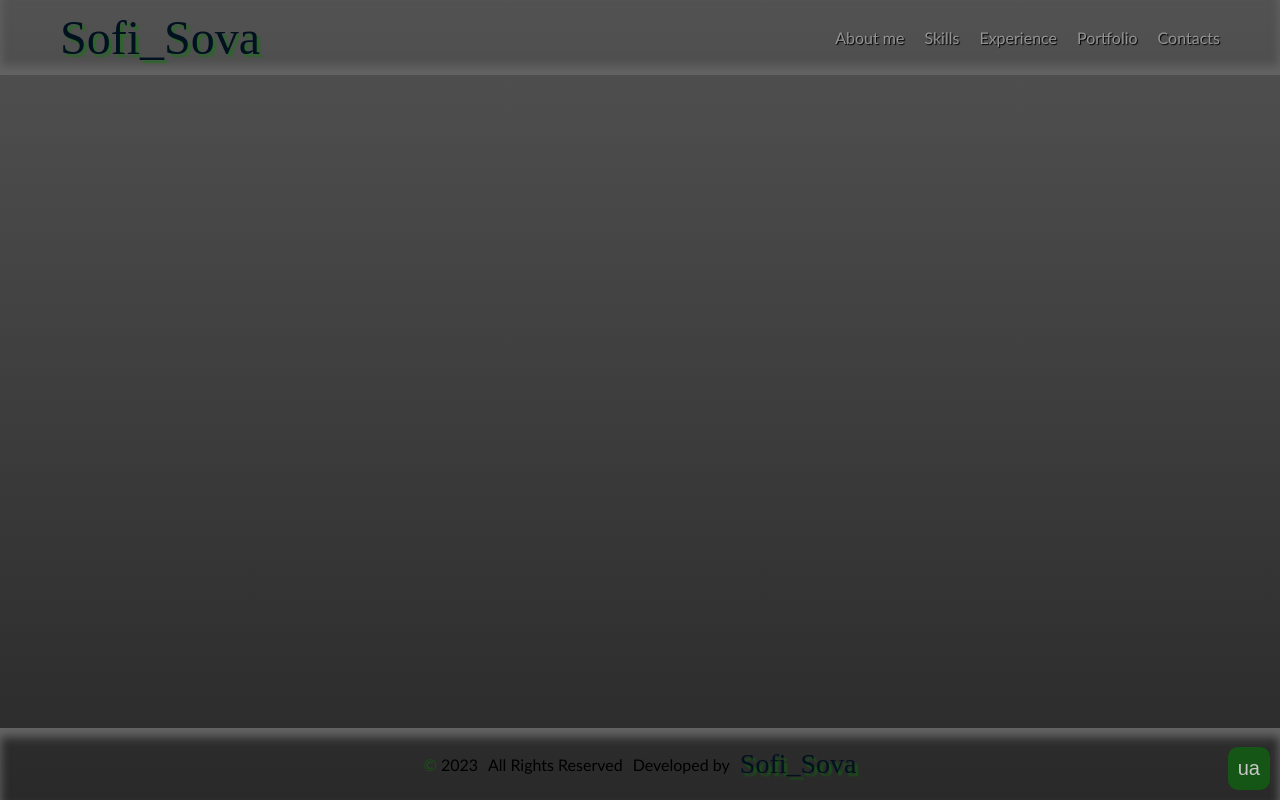
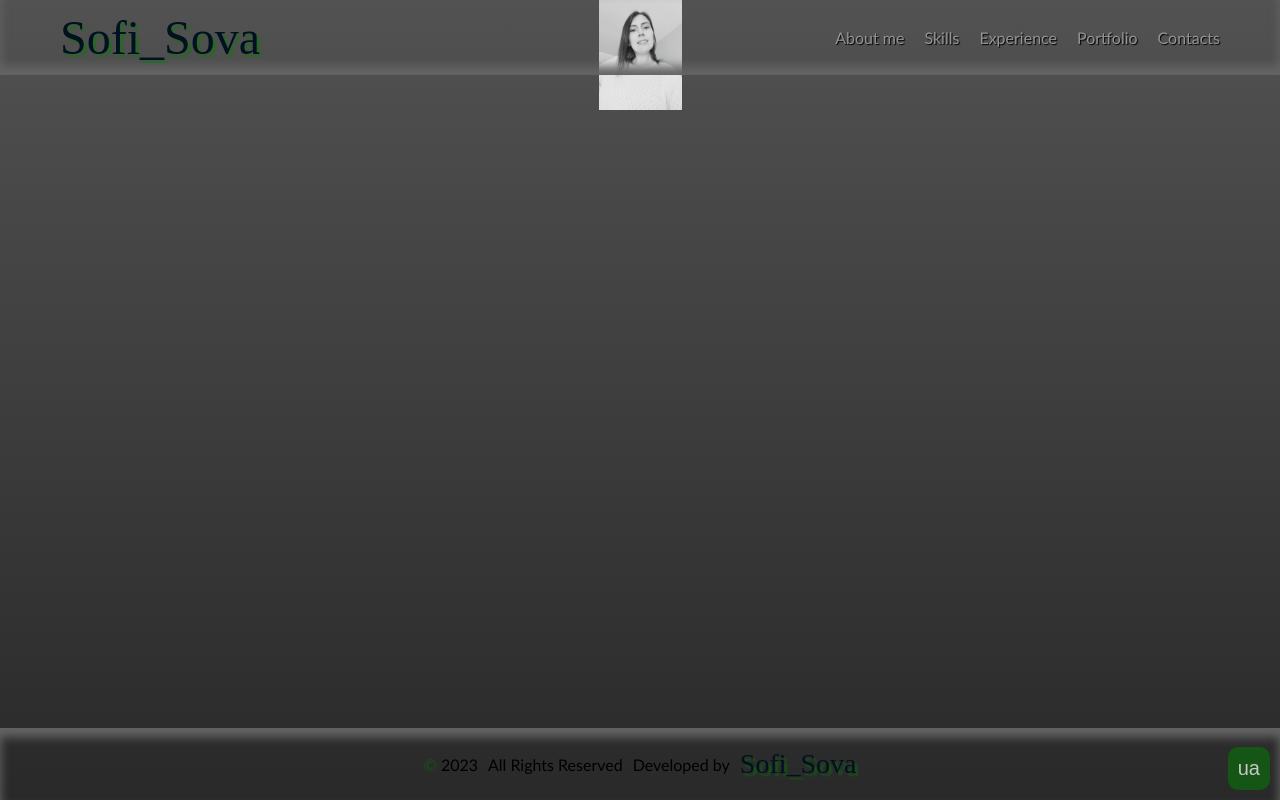
Before and after one commit to SofiiaShevtsova/sofiia_ts, a React (Create React App) app: page / in a window 1280 px wide. Built offline with nearby package versions, Linux system fonts and the light colour scheme; a web font is replaced by a local one.

Commit message:
add image

```diff
--- a/src/index.css
+++ b/src/index.css
@@ -58,6 +58,10 @@ header {
 
 main{
   padding: 80px 50px 30px;
+background-image: url("./images//main-photo.jfif");
+  background-repeat: no-repeat;
+  background-position: center;
+  background-size: contain;
 }
 
 footer {
```
Also changed, not shown: src/images/main-photo.jfif (added).
